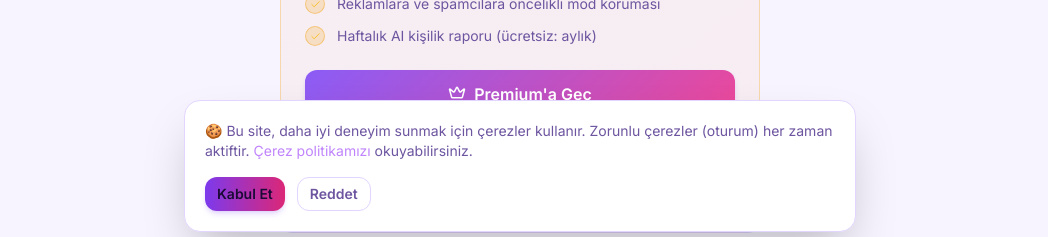
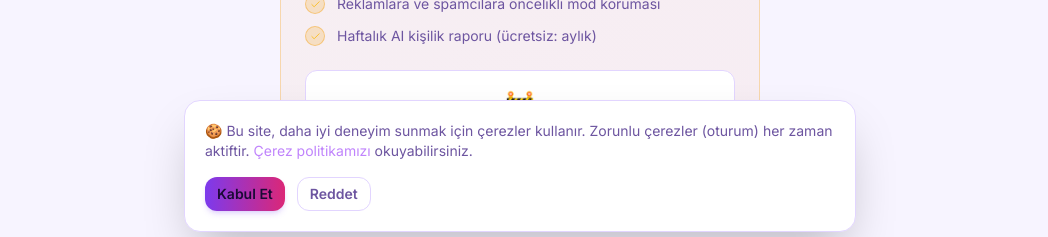
Before and after one commit to hasimogluayaz/duel-app, a Next.js app: page /premium in a window 1280 px wide. Shown: the part 544-781 px from the top of the page, without its empty margins (120-1168 px from the left). Built offline with nearby package versions, Linux system fonts and the light colour scheme; no server answers.

Commit message:
Disable Stripe checkout UI — show coming soon, keep code intact

```diff
--- a/app/premium/page.tsx
+++ b/app/premium/page.tsx
@@ -91,22 +91,11 @@ export default function PremiumPage() {
           ))}
         </div>
 
-        {isPremium ? (
-          <div className="flex flex-col gap-3">
-            <div className="flex items-center justify-center gap-2 py-3 rounded-xl bg-amber-500/10 border border-amber-500/30">
-              <Crown size={16} className="text-amber-400" />
-              <span className="text-sm font-bold text-amber-300">Premium üyesiniz ✓</span>
-            </div>
-            <Button variant="secondary" loading={portalLoading} onClick={openPortal} className="w-full">
-              Aboneliği Yönet
-            </Button>
-          </div>
-        ) : (
-          <Button loading={loading} onClick={startCheckout} className="w-full btn-gradient text-base py-3">
-            <Crown size={18} />
-            Premium'a Geç
-          </Button>
-        )}
+        <div className="flex flex-col items-center gap-2 py-4 rounded-xl bg-surface border border-stroke text-center">
+          <span className="text-2xl">🚧</span>
+          <p className="text-sm font-bold text-fg">Çok Yakında</p>
+          <p className="text-xs text-fg-subtle">Premium özellikler hazırlanıyor. Yakında burada olacak!</p>
+        </div>
       </Card>
 
       {/* FAQ */}
--- a/app/profil/ayarlar/page.tsx
+++ b/app/profil/ayarlar/page.tsx
@@ -333,14 +333,14 @@ export default function AyarlarPage() {
                 Oynamaya Git
               </Button>
             </a>
-            {!(profile as any).is_premium && (
+            {/* Premium button — aktif edilecek: {!(profile as any).is_premium && (
               <a href="/premium" className="flex-1 min-w-[120px]">
                 <Button variant="secondary" className="w-full border-amber-500/30 hover:border-amber-500/60 text-amber-300" size="sm">
                   <Crown size={14} />
                   Premium'a Geç
                 </Button>
               </a>
-            )}
+            )} */}
           </div>
         </Card>
       )}
```
